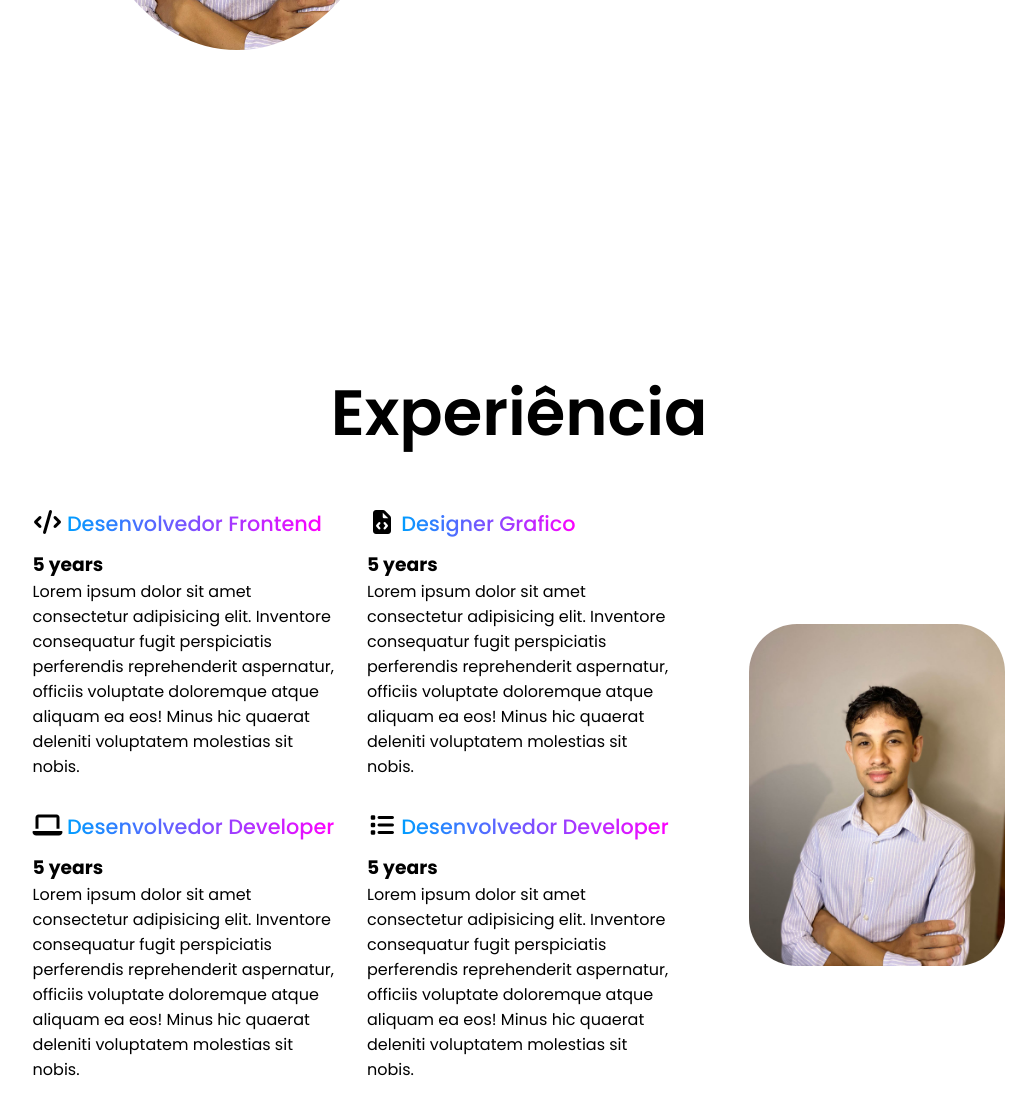
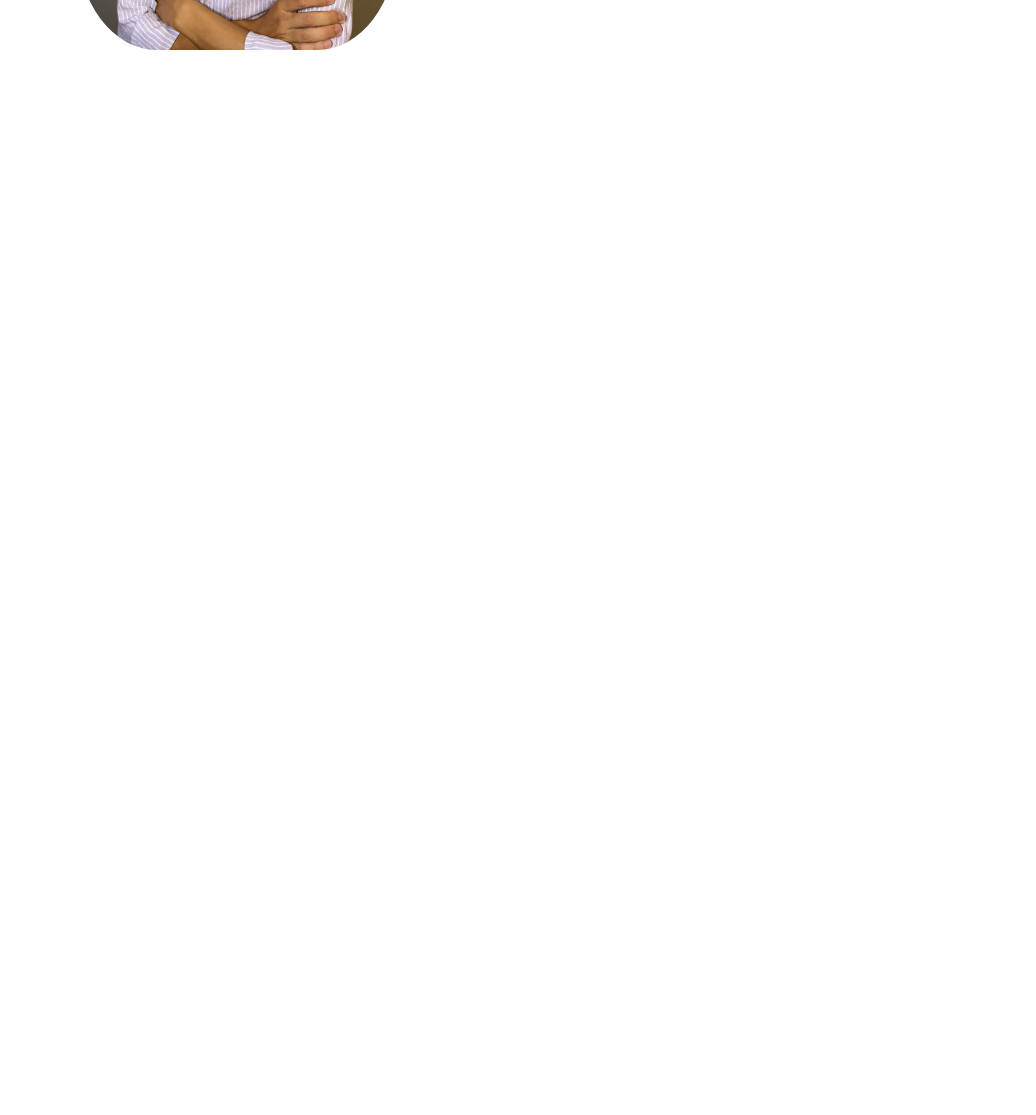
Before and after one commit to AleRzendee/myPortfolio, a plain HTML site: page index.html in a window 1280 px wide. Shown: the part 563-1678 px from the top of the page, without its empty margins (121-1157 px from the left). After the commit the page ends 800 px from the top, so only its background shows below. Drawn offline with Linux system fonts and the light colour scheme.

Commit message:
1.0.1v portfolio* att!

```diff
--- a/index.html
+++ b/index.html
@@ -60,47 +60,6 @@
         </div>
     </section>
 
-    <section id="experience" class="experience">
-        <h2 class="section-title">Experiência</h2>
-        <div class="experience-info">
-
-            <div class="grid">
-                <!-- ? #1 -->
-                <div class="grid-card">
-                    <i class="fa-solid fa-code"></i>
-                    <span>Desenvolvedor Frontend</span>
-                    <h3>5 years</h3>
-                    <p>Lorem ipsum dolor sit amet consectetur adipisicing elit. Inventore consequatur fugit perspiciatis perferendis reprehenderit aspernatur, officiis voluptate doloremque atque aliquam ea eos! Minus hic quaerat deleniti voluptatem molestias sit nobis.</p>
-                </div>
-
-                <!-- ? #2 -->
-                <div class="grid-card">
-                    <i class="fa-solid fa-file-code"></i>
-                    <span>Designer Grafico</span>
-                    <h3>5 years</h3>
-                    <p>Lorem ipsum dolor sit amet consectetur adipisicing elit. Inventore consequatur fugit perspiciatis perferendis reprehenderit aspernatur, officiis voluptate doloremque atque aliquam ea eos! Minus hic quaerat deleniti voluptatem molestias sit nobis.</p>
-                </div>
-
-                <!-- ? #3 -->
-                <div class="grid-card">
-                    <i class="fa-solid fa-laptop"></i>
-                    <span>Desenvolvedor Developer</span>
-                    <h3>5 years</h3>
-                    <p>Lorem ipsum dolor sit amet consectetur adipisicing elit. Inventore consequatur fugit perspiciatis perferendis reprehenderit aspernatur, officiis voluptate doloremque atque aliquam ea eos! Minus hic quaerat deleniti voluptatem molestias sit nobis.</p>
-                </div>
-
-                <!-- ? #4 -->
-                <div class="grid-card">
-                    <i class="fa-solid fa-list"></i>
-                    <span>Desenvolvedor Developer</span>
-                    <h3>5 years</h3>
-                    <p>Lorem ipsum dolor sit amet consectetur adipisicing elit. Inventore consequatur fugit perspiciatis perferendis reprehenderit aspernatur, officiis voluptate doloremque atque aliquam ea eos! Minus hic quaerat deleniti voluptatem molestias sit nobis.</p>
-                </div>
-            </div>
-            <img src="image.jpeg" alt="Imagem de Gustavo Rezende">
-        </div>
-    </section>
-
     <script src="script.js"></script>
 </body>
 </html>
--- a/style.css
+++ b/style.css
@@ -111,7 +111,7 @@ section {
 
 .about img {
     width: 25vw;
-    border-radius: 50%;
+    border-radius: 25%;
 }
 
 .info-box {
@@ -177,61 +177,7 @@ section {
 }
 
 /** Experience */
-.section-title {
-    text-align: center;
-    font-size: 4rem;
-    font-weight: 600;
-    margin-bottom: 3rem;
-}
 
-.experience-info {
-    display: flex;
-    align-items: center;
-    justify-content: center;
-    gap: 5rem;
-}
-
-.experience img {
-    width: 20vw;
-    border-radius: 3rem;
-}
-
-.grid {
-    display: grid;
-    grid-template-columns: repeat(2, 1fr);
-    gap: 2rem;
-}
-
-.grip-card {
-    border: 6px solid #000000;
-    border-radius: 3rem;
-    padding: 3rem;
-    display: flex;
-    flex-direction: column;
-    align-items: baseline;
-    justify-content: left;
-    cursor: pointer;
-    transition: 0.2s ease-in-out;
-}
-
-.grid-card:hover {
-    transform: scale(1.02);
-    background-color: #000000;
-    color: #ffffff;
-}
-
-.grid-card i {
-    font-size: 1.5rem;
-    margin-bottom: 1rem;
-}
-
-.grid-card span {
-    font-size: 1.3rem;
-    font-weight: 500;
-    background: linear-gradient(to right, #009dff, #ff00ff);
-    background-clip: text;
-    color: transparent;
-}
 ::-webkit-scrollbar {
     width: 20px;
 }
@@ -243,3 +189,10 @@ section {
 ::-webkit-scrollbar-thumb {
     background: linear-gradient(to bottom, #009dff, #ff00ff);
 }
+
+@supports not selector(::-webkit-scrollbar) {
+    html {
+        scrollbar-width: auto; /* ou 'thin' */
+        scrollbar-color: #009dff rgb(219, 219, 219);
+    }
+}
```
